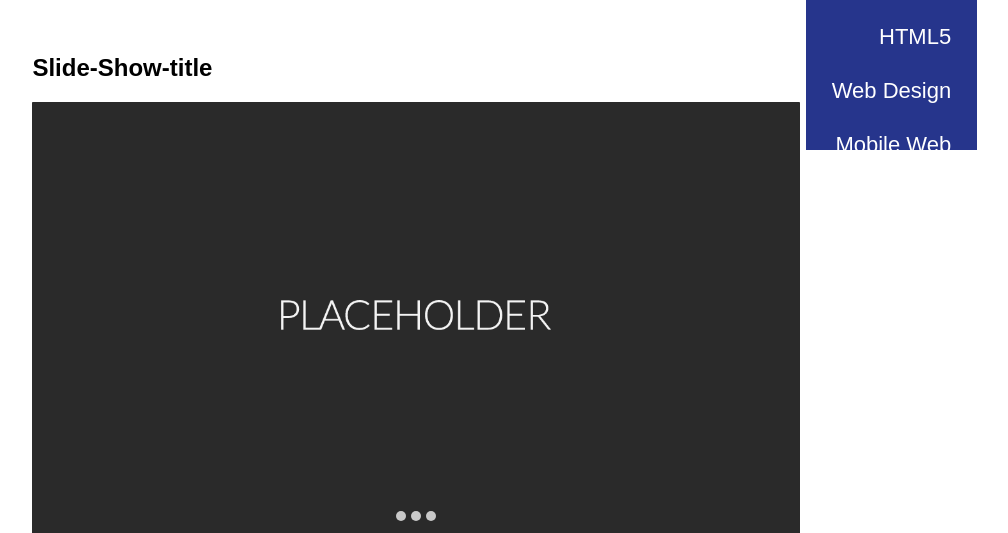
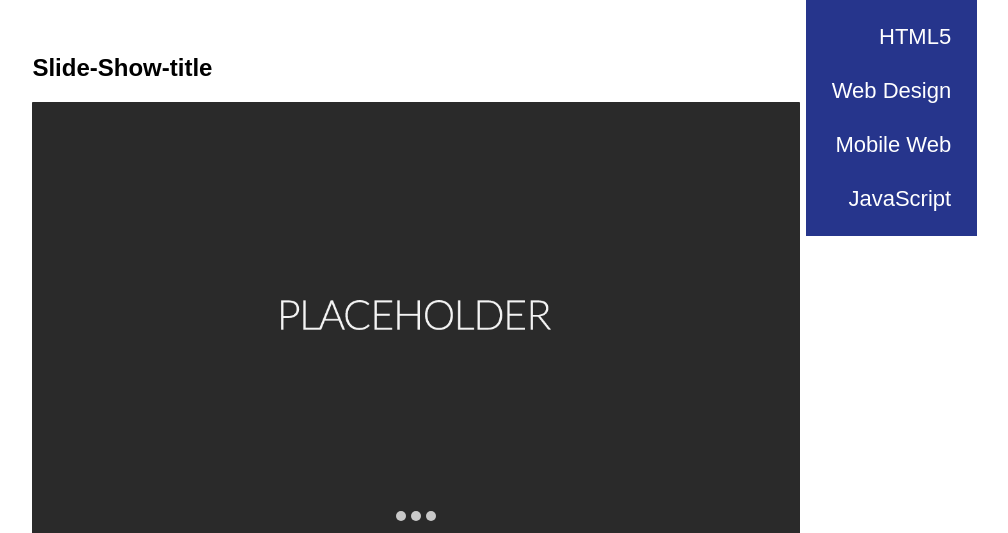
Before and after one commit to AppLab-UniPg/AppLab, a PHP site: page / in a window 1280 px wide, with the pointer over the restyled element. Shown: the part 54-587 px from the top of the page, without its empty margins (6-1014 px from the left). Run offline with PHP 8.4, Linux system fonts and the light colour scheme.

Commit message:
Modificata altezza massima dropdown

```diff
--- a/style.css
+++ b/style.css
@@ -22,7 +22,7 @@
 .dropdown:hover .dropdown-menu {
     visibility: visible; /* Mostra il menu a tendina quando il puntatore del mouse è sopra l'elemento dropdown */
     opacity: 1; /* Imposta l'opacità del menu a tendina a 1 durante l'animazione */
-    max-height: 150px; /* Imposta l'altezza massima desiderata per il menu a tendina */
+    max-height: 400px; /* Imposta l'altezza massima desiderata per il menu a tendina */
 }
 
 body {
```
